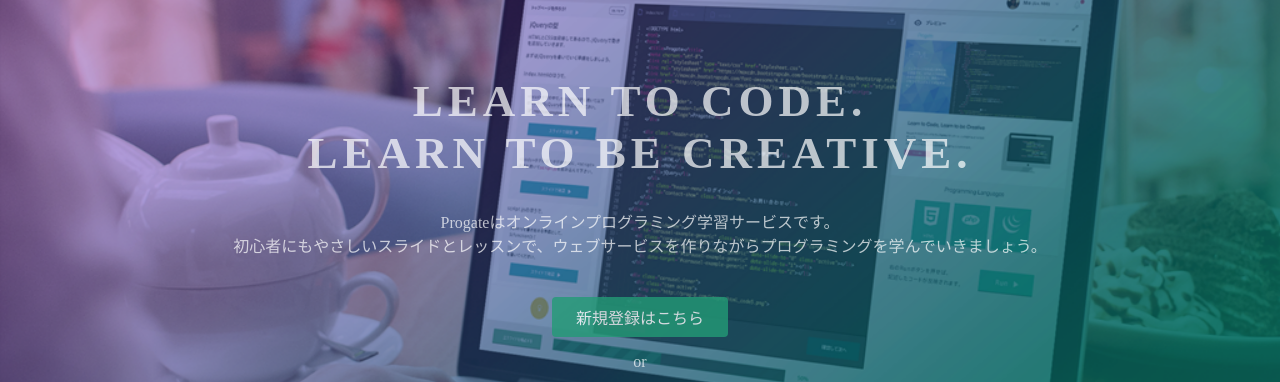
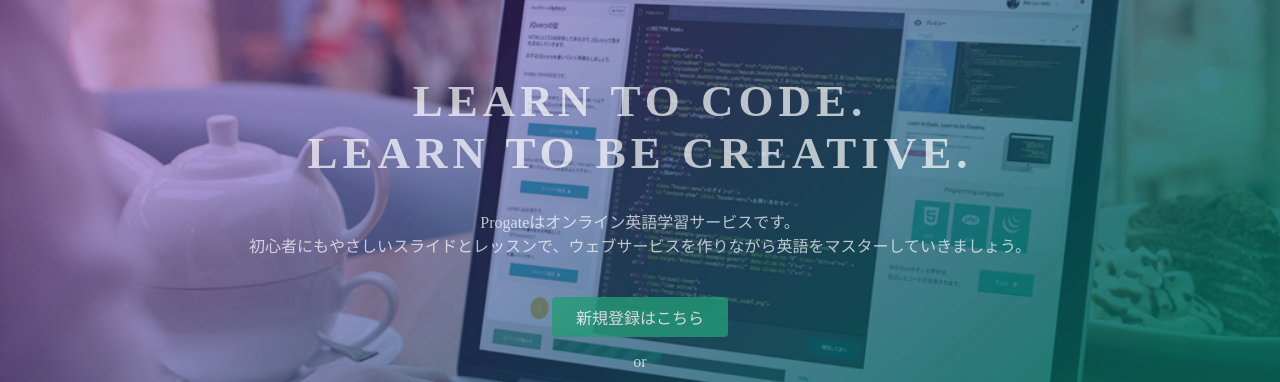
Before and after one commit to lemonade00000/sample, a plain HTML site: page index.html in a window 1280 px wide. Shown: the part 135-517 px from the top of the page. Drawn offline with Linux system fonts and the light colour scheme.

Commit message:
Update index.html

```diff
--- a/index.html
+++ b/index.html
@@ -3,7 +3,7 @@
 <head>
   <meta charset="utf-8">
   <meta name="viewport" content="width=device-width, initial-scale=1.0">
-  <title>Progate</title>
+  <title>Lemonade_English</title>
   <link href="https://maxcdn.bootstrapcdn.com/font-awesome/4.7.0/css/font-awesome.min.css" rel="stylesheet" integrity="sha384-wvfXpqpZZVQGK6TAh5PVlGOfQNHSoD2xbE+QkPxCAFlNEevoEH3Sl0sibVcOQVnN" crossorigin="anonymous">
   <link rel="stylesheet" type="text/css" href="stylesheet.css">
 </head>
@@ -24,7 +24,7 @@
   <div class="top-wrapper">
     <div class="container">
       <h1>LEARN TO CODE.<br>LEARN TO BE CREATIVE.</h1>
-      <p>Progateはオンラインプログラミング学習サービスです。<br>初心者にもやさしいスライドとレッスンで、ウェブサービスを作りながらプログラミングを学んでいきましょう。</p>
+      <p>Progateはオンライン英語学習サービスです。<br>初心者にもやさしいスライドとレッスンで、ウェブサービスを作りながら英語をマスターしていきましょう。</p>
       <div class="btn-wrapper">
         <a href="#" class="btn signup">新規登録はこちら</a>
         <p>or</p>
```
